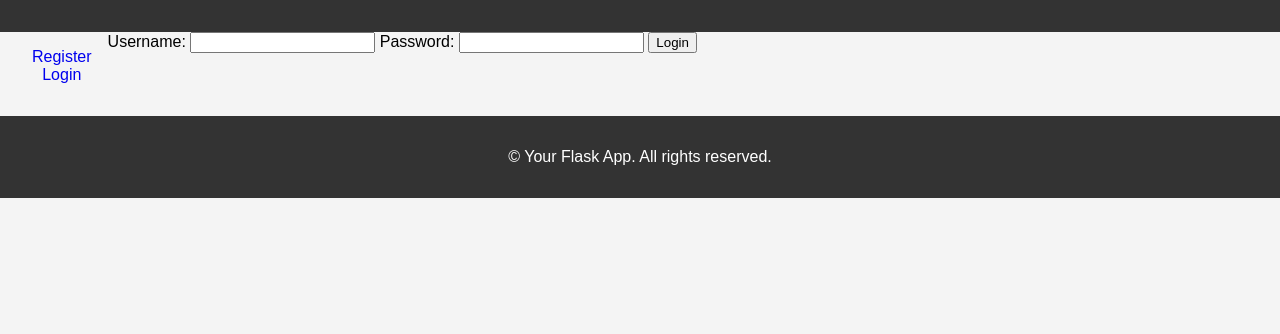
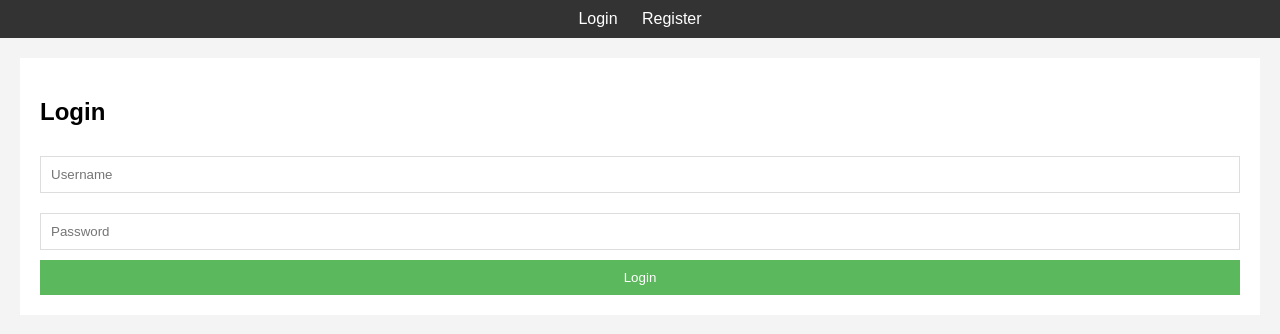
Before and after one commit to Zahid295/SpeakSecurely, a Flask app: page /login in a window 1280 px wide. Shown: the top 334 px of the page. Run offline with Flask 3, Linux system fonts and the light colour scheme; some libraries are stand-ins or nearby versions.

Commit message:
Add direct chat functionality

```diff
--- a/speaksecurely-backend/app.py
+++ b/speaksecurely-backend/app.py
@@ -1,191 +1,186 @@
 # importing flask packages
-from flask import Flask, request, render_template, redirect, url_for, flash, Blueprint, jsonify
-from flask_login import LoginManager, login_user, logout_user, login_required, current_user
-from flask_socketio import SocketIO, emit, disconnect
-# from flask_pymongo import PyMongo
-# from itsdangerous import Serializer
-# from itsdangerous.timed import TimestampSigner
-# from itsdangerous import URLSafeTimedSerializer as Serializer
+from flask import Flask, request, render_template, redirect, url_for, flash, jsonify, make_response, session
+from flask_login import LoginManager, login_user, logout_user, login_required, current_user, UserMixin
+from flask_socketio import SocketIO, emit, disconnect, join_room, leave_room
+from bson.objectid import ObjectId
 from werkzeug.security import generate_password_hash, check_password_hash
 from flask import session
 from env import MONGO_URI
 from extensions import mongo
-import jwt
-import datetime
+import logging
+from flask_cors import CORS
+from bson import ObjectId
+import json
+
+class CustomJSONEncoder(json.JSONEncoder):
+    def default(self, obj):
+        if isinstance(obj, ObjectId):
+            return str(obj)  # Convert ObjectId to string
+        return super().default(obj)
 
 # flask instance
 app = Flask(__name__)
+app.json_encoder = CustomJSONEncoder
+CORS(app, resources={r"/*": {"origins": "*"}})
 app.config["MONGO_URI"] = MONGO_URI
 mongo.init_app(app)
 app.config['SECRET_KEY'] = '956c04080ed8ad757ea18ab3fca9967'
-socketio = SocketIO(app, cors_allowed_origins=['http://localhost:5000', 'http://127.0.0.1:5000', 'https://upgraded-space-tribble-7vvq9j4rgj5rfpxg4-5000.app.github.dev'])
+# socketio = SocketIO(app, cors_allowed_origins=['http://localhost:5000', 'http://127.0.0.1:5000'])
+socketio = SocketIO(app, cors_allowed_origins="*")
 
-# JWT Secret and Algorithm
-JWT_SECRET = 'your_jwt_secret_key'  # Change to your actual JWT secret key
-JWT_ALGORITHM = 'HS256'
 
-from models.models import User
 # Initialize Flask-Login
 login_manager = LoginManager()
 login_manager.init_app(app)
-login_manager.login_view = 'routes_blueprint.login'
+login_manager.login_view = 'login'
 
-routes_blueprint = Blueprint('routes_blueprint', __name__)
+
+class User(UserMixin):
+    def __init__(self, user_id):
+        self.id = user_id
 
 
 # User loader callback
 @login_manager.user_loader
 def load_user(user_id):
-    # Assuming User.get(user_id) fetches the user from the database
-    return User.get(user_id)
+    user = users.find_one({'_id': ObjectId(user_id)})
+    if user:
+        return User(str(user['_id']))
+    return None
 
 
-@routes_blueprint.route('/')
-def index():
-    # Render home template
-    return render_template('index.html')
+users = mongo.db.Users
+messages = mongo.db.messages
 
-
-@routes_blueprint.route('/chat')
-@login_required
-def chat():
-    return render_template('chat.html')
-
-
-@routes_blueprint.route('/register', methods=['GET', 'POST'])
+@app.route('/register', methods=['GET', 'POST'])
 def register():
     if request.method == 'POST':
-        users = mongo.db.Users  # Make sure this matches the collection name
-        existing_user = users.find_one({'username': request.form['username']})
-
-        if existing_user is None:
-            hashed_password = generate_password_hash(request.form['password'])
-            users.insert_one({
-                'username': request.form['username'],
-                'password': hashed_password
-            })
-            flash('Account created successfully!', 'success')
-            return redirect(url_for('routes_blueprint.login'))
-        else:
-            flash('Username already exists')
-
+        username = request.form['username']
+        password = request.form['password']
+        hashed_password = generate_password_hash(password)
+        users.insert_one({'username': username, 'password': hashed_password})
+        return redirect(url_for('login'))
     return render_template('register.html')
 
-
-
-# def login():
-#     if request.method == 'POST':
-#         username = request.form['username']
-#         password = request.form['password']
-#         user = User.find_by_username(username)
-#         if user and user.check_password(password):
-#             login_user(user)
-#             flash('You were successfully logged in', 'success')
-#             return redirect(url_for('routes_blueprint.chat'))
-#         else:
-#             flash('Invalid username or password', 'danger')
-#     return render_template('login.html')
-
-@routes_blueprint.route('/login', methods=['GET', 'POST'])
+@app.route('/login', methods=['GET', 'POST'])
 def login():
     if request.method == 'POST':
         username = request.form['username']
         password = request.form['password']
-        user = User.find_by_username(username)
-        if user and user.check_password(password):
-            login_user(user)
-            # Generate JWT token
-            token = jwt.encode({
-                'user_id': user.id,  # Assuming the User model has an id attribute
-                'exp': datetime.datetime.utcnow() + datetime.timedelta(hours=1)  # Token expires in 1 hour
-            }, JWT_SECRET, algorithm=JWT_ALGORITHM)
-            flash('You were successfully logged in', 'success')
-            # Pass the token to the client-side (e.g., as part of the redirect)
-            return redirect(url_for('routes_blueprint.chat', token=token))
-        else:
-            flash('Invalid username or password', 'danger')
+        user = users.find_one({'username': username})
+        if user and check_password_hash(user['password'], password):
+            user_obj = User(str(user['_id']))
+            login_user(user_obj)
+            session['user_id'] = str(user['_id'])
+            return redirect(url_for('index'))
+        flash('Invalid username or password')
     return render_template('login.html')
 
 
-@routes_blueprint.route('/logout')
+@app.route('/logout')
+@login_required
 def logout():
     logout_user()
-    flash('You were logged out', 'success')
-    return redirect(url_for('routes_blueprint.index'))
+    session.pop('user_id', None)
+    return redirect(url_for('login'))
 
 
-app.register_blueprint(routes_blueprint, url_prefix='/')
+@app.route('/')
+@login_required
+def index():
+     if 'user_id' not in session:
+        return redirect(url_for('login'))
+     user_id = session['user_id']
+     user_messages = messages.find({'recipient_id': ObjectId(user_id)})
+     messages_list = []
+     for message in user_messages:
+        sender = users.find_one({'_id': message['sender_id']})
+        logging.debug(f"Sender ID: {message['sender_id']}, Sender: {sender}")
+        if sender:
+            message['sender'] = sender['username']  # Get sender's username
+        else:
+            message['sender'] = 'Unknown'  # Handle case where sender is not found
+        messages_list.append(message)
+     return render_template('messages.html', messages=user_messages)
+
+@app.route('/messages', methods=['GET'])
+@login_required
+def get_messages():
+    if 'user_id' not in session:
+        return make_response('Unauthorized', 401)
+    # Assuming 'user_id' is stored in session when the user logs in
+    user_id = session['user_id']
+    user_messages = messages.find({'recipient_id': ObjectId(user_id)})
+    result = []
+    for message in user_messages:
+        sender = users.find_one({'_id': message['sender_id']})
+        if sender:
+            sender_username = sender['username']
+        else:
+            sender_username = 'Unknown'
+            logging.warning(f"Sender with ID {sender} not found.")
+        message_dict = {
+            '_id': str(message['_id']),
+            'sender': sender_username,
+            'recipient_id': str(message['recipient_id']),
+            'body': message['body']
+        }
+        result.append(message_dict)
+    return jsonify(result)
 
 
+# Set up logging
+logging.basicConfig(level=logging.DEBUG)
 
-# User Registration
-# @app.route('/register', methods=['POST'])
-# def register():
-#     print(mongo.db)
-#     data = request.get_json()
-#     hashed_password = generate_password_hash(data['password'])
-#     mongo.db.Users.insert_one({
-#         'username': data['username'],
-#         'password': hashed_password
-#     })
-#     return jsonify({'message': 'Registered successfully'}), 201
+@app.route('/send', methods=['POST'])
+@login_required
+def send_message():
+    try:
+        recipient_username = request.form.get('recipient')
+        body = request.form.get('message')
 
-# # User Login
-# @app.route('/login', methods=['POST'])
-# def login():
-#     data = request.get_json()
-#     user = mongo.db.Users.find_one({'username': data['username']})
-#     if user and check_password_hash(user['password'], data['password']):
-#         # Generate a token with expiration
-#         s = Serializer(app.config['SECRET_KEY'])
-#         token = s.dumps({'user_id': str(user['_id'])})
-#         return jsonify({'token': token}), 200
-#     else:
-#         return jsonify({'message': 'Invalid username or password'}), 401
+        logging.debug(f"Recipient Username: {recipient_username}")
+        logging.debug(f"Message Body: {body}")
+
+        if not recipient_username or not body:
+            logging.error("Recipient username or message body is missing.")
+            return make_response('Bad Request', 400)
+
+        recipient_user = users.find_one({'username': recipient_username})
+
+        if not recipient_user:
+            flash('Recipient user does not exist.')
+            logging.error("Recipient user does not exist.")
+            return redirect(url_for('index'))
+
+        messages.insert_one({
+            'sender_id': ObjectId(session['user_id']),
+            'recipient_id': ObjectId(recipient_user['_id']),
+            'body': body
+        })
+        logging.info("Message sent successfully.")
+        return redirect(url_for('index'))
+
+    except Exception as e:
+        logging.error(f"Error in send_message: {e}")
+        return make_response('Internal Server Error', 500)
 
 
-# # User logout
-# @app.route('/logout', methods=['POST'])
-# def logout():
-#     session.pop('username', None)
-#     return jsonify({'message': 'Logged out successfully'}), 200
+# SocketIO event handler
+@socketio.on('connect')
+def handle_connect():
+    user_id = session.get('user_id')
+    if user_id:
+        socket_id = request.sid
+        users.update_one({'_id': ObjectId(user_id)}, {'$set': {'socket_id': socket_id}})
+        emit('status', {'message': 'Connected', 'user_id': user_id})
 
-# Event handler for receiving messages
-# @socketio.on('send_message')
-# def handle_message(data):
-#     print(f"Data received: {data}")
-#     text = data.get('message', '')
-#     emit('echo', {'echo': f'Server Says: {text}'}, broadcast=True, include_self=True)
-
-# def handle_message(data):
-#     print("send_message event triggered")
-#     message = data['message']
-#     print('received message: ' + message)
-#     emit('message_response', {'message': f'Server Says: {message}'}, broadcast=True, include_self=True)
-
-@socketio.on('send_message')
-def handle_message(data):
-    # Extract the token from the incoming data
-    token = data.get('token')
-    try:
-        # Decode the token
-        payload = jwt.decode(token, JWT_SECRET, algorithms=[JWT_ALGORITHM])
-        user_id = payload.get('user_id')
-        # Fetch the user from the database
-        user = User.get(user_id)
-        if user:
-            message = data['message']
-            # Emit the message to the client
-            emit('message_response', {'message': message}, broadcast=True, include_self=True)
-        else:
-            # Disconnect the client if the user cannot be found
-            disconnect()
-    except jwt.ExpiredSignatureError:
-        # Disconnect the client if the token has expired
-        disconnect()
-    except jwt.InvalidTokenError:
-        # Disconnect the client if the token is invalid
-        disconnect()
+@socketio.on('disconnect')
+def handle_disconnect():
+    user_id = session.get('user_id')
+    if user_id:
+        users.update_one({'_id': ObjectId(user_id)}, {'$unset': {'socket_id': ''}})
+        emit('status', {'message': 'Disconnected', 'user_id': user_id})
 
 
 if __name__ == '__main__':
--- a/speaksecurely-backend/static/css/main.css
+++ b/speaksecurely-backend/static/css/main.css
@@ -1,80 +1,73 @@
+/* /* static/css/style.css */
+
 body {
     font-family: 'Arial', sans-serif;
+    background-color: #f4f4f4;
     margin: 0;
     padding: 0;
-    background-color: #f4f4f4;
 }
 
-header, footer {
-    padding: 1em;
+nav {
+    background-color: #333;
     color: white;
-    background-color: #333;
-    clear: left;
+    padding: 10px 20px;
     text-align: center;
 }
 
-nav {
-    float: left;
-    max-width: 160px;
-    margin: 0;
-    padding: 1em;
+nav a {
+    color: white;
+    text-decoration: none;
+    padding: 0 10px;
 }
 
-nav ul {
-    list-style-type: none;
-    padding: 0;
+nav a:hover {
+    text-decoration: underline;
 }
 
-nav ul a {
-    text-decoration: none;
+.content {
+    margin: 20px;
+    padding: 20px;
+    background-color: white;
 }
 
-#welcome-message {
-    margin: 2em;
-    padding: 1em;
-    border-radius: 0.5em;
-    background: #e5e5e5;
-    text-align: center;
+form {
+    margin-top: 20px;
 }
 
-#chat-container {
-    display: flex;
-    flex-direction: column;
-    height: 90vh;
-    max-width: 800px;
-    margin: auto;
+input[type=text],
+input[type=password],
+textarea {
+    width: 100%;
+    padding: 10px;
+    margin: 10px 0;
     border: 1px solid #ddd;
-    background: #fff;
+    box-sizing: border-box; /* Include padding and border in the element's width and height */
 }
 
-#message-area {
-    flex: 1;
-    padding: 20px;
-    overflow-y: auto;
+input[type=submit] {
+    width: 100%;
+    padding: 10px;
+    background-color: #5cb85c;
+    color: white;
+    border: none;
+    cursor: pointer;
 }
 
-#new-message {
-    display: flex;
+input[type=submit]:hover {
+    background-color: #4cae4c;
+}
+
+#messages {
+    max-height: 300px;
+    overflow-y: auto;
+    border: 1px solid #ddd;
+    background-color: #fafafa;
     padding: 10px;
 }
 
-#new-message input[type=text] {
-    flex: 1;
-    padding: 10px;
-    margin-right: 10px;
-    border: 1px solid #ddd;
-    border-radius: 4px;
+#messages p {
+    background-color: #e9e9e9;
+    padding: 5px;
+    border-radius: 5px;
+    margin-bottom: 10px;
 }
-
-#new-message button {
-    padding: 10px 20px;
-    border: none;
-    border-radius: 4px;
-    background-color: #5cb85c;
-    color: white;
-    cursor: pointer;
-}
-
-#new-message button:hover {
-    background-color: #4cae4c;
-}
--- a/speaksecurely-backend/static/js/chat.js
+++ b/speaksecurely-backend/static/js/chat.js
@@ -1,28 +1,65 @@
-const socket = io.connect('https://upgraded-space-tribble-7vvq9j4rgj5rfpxg4-5000.app.github.dev');
+$(document).ready(function() {
+    // Connect to the SocketIO server
+    const socket = io(`${window.location.protocol}//${window.location.host}`);
+    // const socket = io('http://127.0.0.1:5000');
+    // Send message
+    $('#message-form').submit(function(e) {
+        e.preventDefault();
+        $.ajax({
+            type: 'POST',
+            url: `${window.location.protocol}//${window.location.host}/send`,// The route that will handle the post request
+            data: {
+                recipient: $('#recipient').val(),
+                message: $('#message').val()
+            },
+            success: function(response) {
+                // Clear the message input field
+                $('#message').val('');
+                // Optionally, you can add the new message to the chat window
+            },
+            error: function(xhr, status, error) {
+                console.log("XHR:", xhr);
+                console.log("Status:", status);
+                console.log("Error:", error);
+                console.log("Response Text:", xhr.responseText);
+                if (error.status === 401) {
+                    window.location.href = '/login';
+            }
+        }
 
-document.addEventListener('DOMContentLoaded', function() {
-    const messageInput = document.getElementById('message-input');
-    const sendButton = document.getElementById('send-button');
-    const messageArea = document.getElementById('message-area');
-
-    sendButton.addEventListener('click', function() {
-        const message = messageInput.value.trim();
-        if(message) {
-            // Emit the message to the server
-            socket.emit('send_message', { message: message });
-
-            // Clear the input field
-            messageInput.value = '';
-        }
+        });
     });
 
-    // Listen for 'message_response' events from the server
-    socket.on('message_response', function(data) {
-        const newMessageDiv = document.createElement('div');
-        newMessageDiv.textContent = data.message;
-        messageArea.appendChild(newMessageDiv);
+    // Function to refresh the messages
+    function refreshMessages() {
+        $.ajax({
+            type: 'GET',
+            url: `${window.location.protocol}//${window.location.host}/messages`, // The route that will handle the get request
+            success: function(messages) {
+                console.log("Messages Received:", messages); // Add this line for debugging
+                $('#messages').empty(); // Clear the messages div
+                for (let i = 0; i < messages.length; i++) {
+                    // Append each message to the messages div
+                    $('#messages').append('<p><strong>' + (messages[i].sender || 'unknown') + '</strong>: ' + messages[i].body + '</p>');
+                }
+            },
+            error: function(xhr, status, error) {
+                console.log("XHR:", xhr);
+                console.log("Status:", status);
+                console.log("Error:", error);
+                console.log("Response Text:", xhr.responseText);
+                if (xhr.status === 401) {
+                    window.location.href = '/login';
+                }
+            }
+        });
+    }
 
-        // Scroll to the bottom of the message area
-        messageArea.scrollTop = messageArea.scrollHeight;
+    // Handle real-time message updates
+    socket.on('message', function(data) {
+        $('#messages').append('<p><strong>' + data.sender + '</strong>: ' + data.body + '</p>');
     });
+
+    // Refresh messages every 5 seconds
+    setInterval(refreshMessages, 5000);
 });
--- a/speaksecurely-backend/templates/base.html
+++ b/speaksecurely-backend/templates/base.html
@@ -3,37 +3,25 @@
 <head>
     <meta charset="UTF-8">
     <meta name="viewport" content="width=device-width, initial-scale=1.0">
-    <title>{% block title %}Your Flask App{% endblock %}</title>
+    <title>{% block title %}{% endblock %} - YourApp</title>
     <link rel="stylesheet" href="{{ url_for('static', filename='css/main.css') }}">
+    <script src="https://code.jquery.com/jquery-3.6.0.min.js"></script>
+    <script src="https://cdn.socket.io/4.0.0/socket.io.min.js"></script>
+    <script src="{{ url_for('static', filename='js/chat.js') }}"></script>
 </head>
 <body>
-    <header>
-        <nav>
-            <ul>
-            {% if not current_user.is_authenticated %}
-                    <li><a href="{{ url_for('routes_blueprint.register') }}">Register</a></li>
-                    <li><a href="{{ url_for('routes_blueprint.login') }}">Login</a></li>
-                {% else %}
-                    <li><a href="{{ url_for('routes_blueprint.logout') }}">Logout</a></li>
-                    <li><a href="{{ url_for('routes_blueprint.chat') }}">Chat</a></li>
-                {% endif %}
-            </ul>
-        </nav>
-    </header>
-
-    <main>
+    <nav>
+       <!-- Navigation Bar -->
+       {% if 'user_id' in session %}
+       <a href="{{ url_for('logout') }}">Logout</a>
+   {% else %}
+       <a href="{{ url_for('login') }}">Login</a>
+       <a href="{{ url_for('register') }}">Register</a>
+   {% endif %}
+    </nav>
+    <section class="content">
         {% block content %}
-        <!-- Main content  -->
         {% endblock %}
-    </main>
-
-    <footer>
-        <p>© {{ current_year }} Your Flask App. All rights reserved.</p>
-    </footer>
-    <!-- <script src="https://cdn.socket.io/socket.io-3.0.3.min.js"></script> -->
-    <script src="https://cdn.socket.io/4.0.0/socket.io.min.js"></script>
-    {% block scripts %}
-
-    {% endblock %}
+    </section>
 </body>
 </html>
--- a/speaksecurely-backend/templates/chat.html
+++ b/speaksecurely-backend/templates/chat.html
@@ -3,6 +3,10 @@
 {% block title %}Chat Communication{% endblock %}
 
 {% block content %}
+<div id="logged-in-user">Logged in as: {{ username }}</div>
+<div id="user-list">
+    <!-- User list will be dynamically populated here -->
+</div>
 <div id="chat-container">
     <div id="message-area">
         <!-- Messages displayed -->
--- a/speaksecurely-backend/templates/login.html
+++ b/speaksecurely-backend/templates/login.html
@@ -1,13 +1,12 @@
 {% extends 'base.html' %}
 
+{% block title %}Login{% endblock %}
+
 {% block content %}
-<form method="POST" action="{{ url_for('routes_blueprint.login') }}">
-    <label for="username">Username:</label>
-    <input type="text" id="username" name="username" autocomplete="username" required>
-
-    <label for="password">Password:</label>
-    <input type="password" id="password" name="password" autocomplete="current-password" required>
-
+<h2>Login</h2>
+<form method="POST" action="{{ url_for('login') }}">
+    <input type="text" name="username" placeholder="Username" required autocomplete="username">
+    <input type="password" name="password" placeholder="Password" required autocomplete="current-password">
     <input type="submit" value="Login">
 </form>
 {% endblock %}
```
Also changed, not shown: speaksecurely-backend/models/models.py (+51 -48 lines), speaksecurely-backend/templates/messages.html (added, +17 -0 lines), speaksecurely-backend/templates/register.html (+6 -7 lines), 1 other file.
